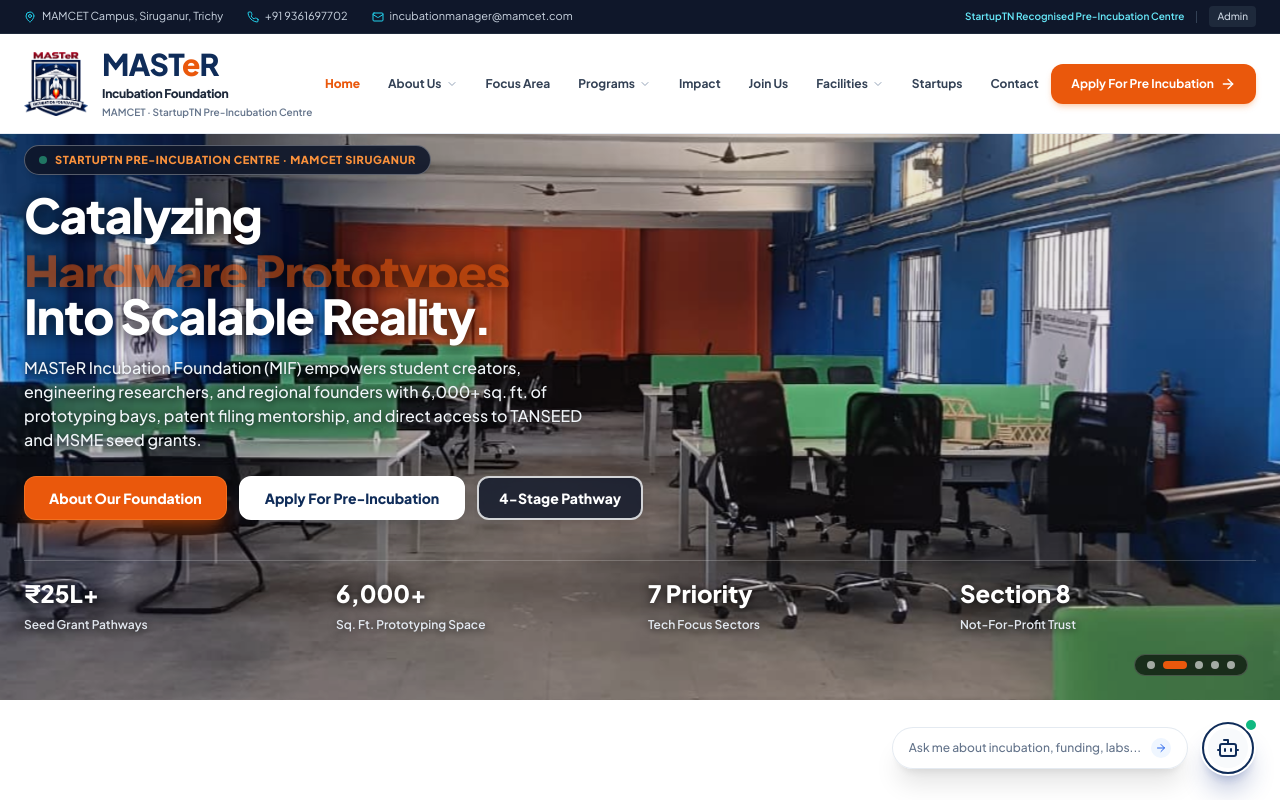
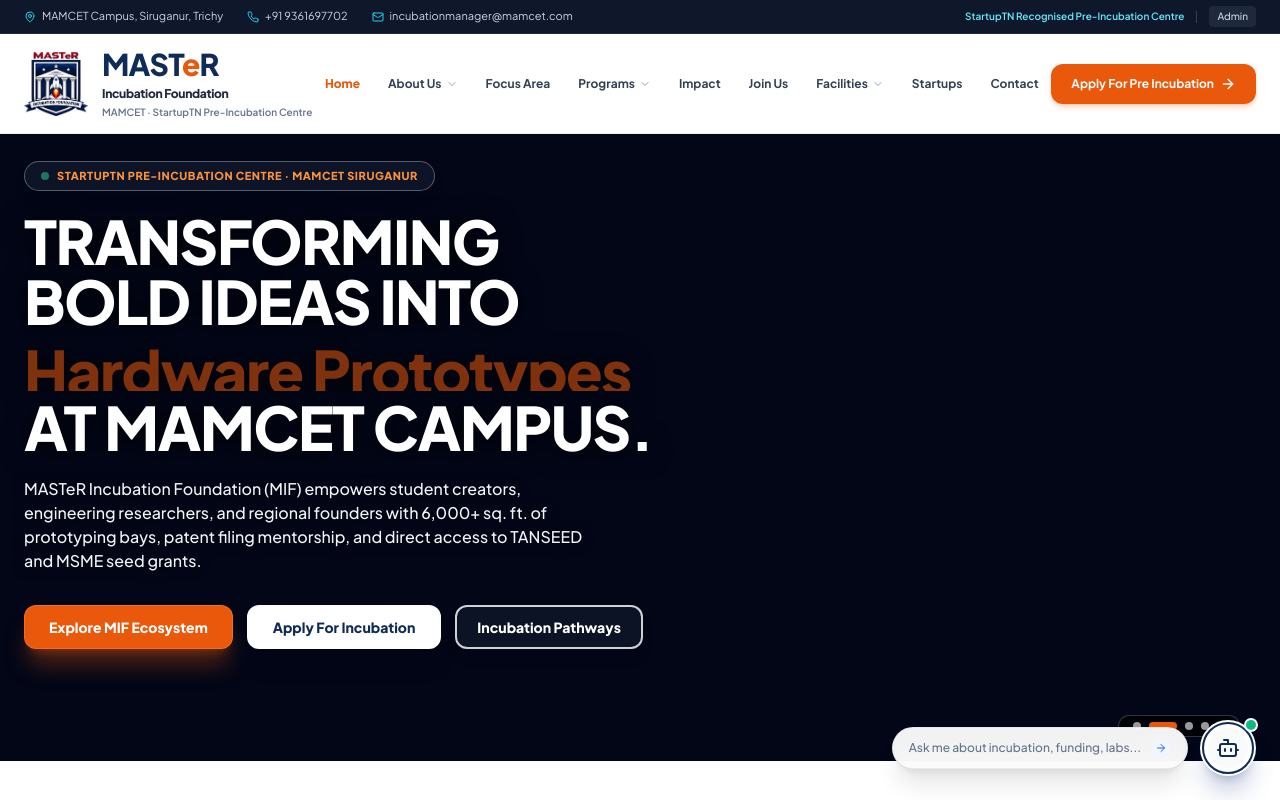
Before and after one commit to MOHAMEDYUNUS-A/incubation, a Next.js app: page / in a window 1280 px wide. Shown: the top 800 px of the page. Built offline with nearby package versions, Linux system fonts and the light colour scheme.

Commit message:
feat: remove cluttered info pills and stats bar, implement cinematic zoom-in/zoom-out Ken Burns hero transitions, and refresh hero copy

```diff
--- a/src/components/hero/Hero.tsx
+++ b/src/components/hero/Hero.tsx
@@ -6,11 +6,11 @@ import { motion, AnimatePresence } from "framer-motion";
 import { useSiteContent } from "@/context/ContentContext";
 
 const ROTATING_TEXTS = [
-  "Deep-Tech Startups",
-  "Student Innovators",
-  "Hardware Prototypes",
-  "TANSEED Seed Grants",
-  "Engineering Ventures",
+  "Deep-Tech & IoT Hardware",
+  "Student & Faculty Ventures",
+  "Non-Dilutive Seed Grants",
+  "Patented Innovations",
+  "Scalable Regional Startups",
 ];
 
 const HERO_IMAGES = [
@@ -32,7 +32,7 @@ export default function Hero({ onOpenAI }: { onOpenAI?: () => void }) {
       ? content.hero.rotatingTexts
       : ROTATING_TEXTS;
   const badgeText =
-    content?.hero?.badge || "StartupTN Pre-Incubation Centre · MAMCET Siruganur";
+    content?.hero?.badge || "Official Technology Business Incubator · Section 8 Non-Profit";
   const narrativeText = content?.hero?.narrative;
 
   const [currentTextIndex, setCurrentTextIndex] = useState(0);
@@ -54,32 +54,37 @@ export default function Hero({ onOpenAI }: { onOpenAI?: () => void }) {
     return () => clearInterval(imageInterval);
   }, [heroImages.length]);
 
-  const handlePrevImage = () => {
-    setCurrentImageIndex((prev) => (prev - 1 + heroImages.length) % heroImages.length);
-  };
-
-  const handleNextImage = () => {
-    setCurrentImageIndex((prev) => (prev + 1) % heroImages.length);
-  };
-
   return (
-    <section className="relative w-full overflow-hidden pt-28 sm:pt-36 pb-12 sm:pb-16 bg-slate-950 flex flex-col justify-center min-h-[580px] sm:min-h-[640px]">
-      {/* ================= Campus Photo Slider: 100% Bright & Crisp, ZERO DARK OPACITY OVERLAY ================= */}
+    <section className="relative w-full overflow-hidden pt-32 sm:pt-40 pb-20 sm:pb-28 bg-slate-950 flex flex-col justify-center min-h-[620px] sm:min-h-[700px]">
+      {/* ================= Campus Photo Slider with Dynamic Zoom-In / Zoom-Out Ken Burns Transitions ================= */}
       <div className="absolute inset-0 z-0 overflow-hidden">
         <AnimatePresence mode="wait">
           <motion.div
             key={currentImageIndex}
-            initial={{ opacity: 0.85, scale: 1.01 }}
-            animate={{ opacity: 1, scale: 1 }}
-            exit={{ opacity: 0.85 }}
-            transition={{ duration: 0.6, ease: "easeInOut" }}
-            className="absolute inset-0 bg-cover bg-center brightness-100 contrast-100"
+            initial={{
+              opacity: 0,
+              scale: currentImageIndex % 2 === 0 ? 1.0 : 1.15,
+            }}
+            animate={{
+              opacity: 1,
+              scale: currentImageIndex % 2 === 0 ? 1.14 : 1.0,
+            }}
+            exit={{
+              opacity: 0,
+              scale: currentImageIndex % 2 === 0 ? 1.18 : 0.96,
+            }}
+            transition={{
+              duration: 6.2,
+              ease: "easeOut",
+              opacity: { duration: 0.9, ease: "easeInOut" },
+            }}
+            className="absolute inset-0 bg-cover bg-center brightness-100 contrast-100 will-change-transform"
             style={{ backgroundImage: `url(${heroImages[currentImageIndex]})` }}
           />
         </AnimatePresence>
 
         {/* Carousel Slide Indicators with Orange Active Pill */}
-        <div className="absolute bottom-4 sm:bottom-6 right-4 sm:right-8 z-20 flex items-center gap-2 px-3 py-1.5 rounded-full bg-black/60 backdrop-blur-md border border-white/20">
+        <div className="absolute bottom-6 right-6 sm:right-10 z-20 flex items-center gap-2 px-3.5 py-1.5 rounded-full bg-black/60 backdrop-blur-md border border-white/20">
           {heroImages.map((_, idx) => (
             <button
               key={idx}
@@ -87,7 +92,7 @@ export default function Hero({ onOpenAI }: { onOpenAI?: () => void }) {
               aria-label={`Go to slide ${idx + 1}`}
               className={`transition-all duration-300 ${
                 currentImageIndex === idx
-                  ? "w-6 h-2 rounded-full bg-[#ea580c]"
+                  ? "w-7 h-2 rounded-full bg-[#ea580c]"
                   : "w-2 h-2 rounded-full bg-white/60 hover:bg-white/90"
               }`}
             />
@@ -103,7 +108,7 @@ export default function Hero({ onOpenAI }: { onOpenAI?: () => void }) {
             initial={{ opacity: 0, y: 15 }}
             animate={{ opacity: 1, y: 0 }}
             transition={{ duration: 0.45, delay: 0.1, ease: "easeOut" }}
-            className="inline-flex items-center gap-2 px-3.5 py-1.5 rounded-full bg-slate-900/90 backdrop-blur-md border border-white/30 text-white text-xs font-semibold mb-4 shadow-md"
+            className="inline-flex items-center gap-2 px-4 py-1.5 rounded-full bg-slate-900/90 backdrop-blur-md border border-white/30 text-white text-xs font-semibold mb-5 shadow-lg"
           >
             <span className="w-2 h-2 rounded-full bg-emerald-400 animate-pulse" />
             <span className="text-orange-400 font-extrabold uppercase tracking-wider text-[10px] sm:text-[11px]">
@@ -111,30 +116,31 @@ export default function Hero({ onOpenAI }: { onOpenAI?: () => void }) {
             </span>
           </motion.div>
 
-          {/* Minimized Headline with Dynamic Text Rotation & Transition */}
+          {/* Visionary Headline with Dynamic Text Rotation & Transition */}
           <motion.h1
             initial={{ opacity: 0, y: 18 }}
             animate={{ opacity: 1, y: 0 }}
             transition={{ duration: 0.5, delay: 0.2, ease: "easeOut" }}
-            className="text-2xl sm:text-3xl md:text-4xl lg:text-5xl font-black text-white tracking-tight font-display leading-[1.15] mb-4 drop-shadow-[0_2px_8px_rgba(0,0,0,0.8)]"
+            className="text-3xl sm:text-4xl md:text-5xl lg:text-6xl font-black text-white tracking-tight font-display leading-[1.12] mb-5 drop-shadow-[0_2px_12px_rgba(0,0,0,0.85)]"
           >
-            Catalyzing{" "}
+            TRANSFORMING <br />
+            BOLD IDEAS INTO{" "}
             <span className="inline-block relative overflow-hidden align-baseline">
               <AnimatePresence mode="wait">
                 <motion.span
                   key={currentTextIndex}
-                  initial={{ y: 20, opacity: 0 }}
+                  initial={{ y: 22, opacity: 0 }}
                   animate={{ y: 0, opacity: 1 }}
-                  exit={{ y: -20, opacity: 0 }}
+                  exit={{ y: -22, opacity: 0 }}
                   transition={{ duration: 0.35, ease: "easeOut" }}
-                  className="inline-block text-[#ea580c] font-black drop-shadow-[0_2px_10px_rgba(0,0,0,0.8)]"
+                  className="inline-block text-[#ea580c] font-black drop-shadow-[0_2px_10px_rgba(0,0,0,0.85)]"
                 >
                   {rotatingTexts[currentTextIndex]}
                 </motion.span>
               </AnimatePresence>
             </span>
             <br />
-            Into Scalable Reality.
+            AT MAMCET CAMPUS.
           </motion.h1>
 
           {/* Editorial Narrative with Drop-shadow & Transition */}
@@ -142,11 +148,11 @@ export default function Hero({ onOpenAI }: { onOpenAI?: () => void }) {
             initial={{ opacity: 0, y: 20 }}
             animate={{ opacity: 1, y: 0 }}
             transition={{ duration: 0.5, delay: 0.3, ease: "easeOut" }}
-            className="text-xs sm:text-sm md:text-base text-slate-100 leading-relaxed mb-6 font-medium max-w-xl drop-shadow-[0_1px_4px_rgba(0,0,0,0.9)]"
+            className="text-xs sm:text-sm md:text-base text-slate-100 leading-relaxed mb-8 font-medium max-w-xl drop-shadow-[0_1px_6px_rgba(0,0,0,0.95)]"
           >
             {narrativeText || (
               <>
-                <strong className="text-white font-bold">MASTeR Incubation Foundation (MIF)</strong> empowers student creators, researchers, and regional founders with 6,000+ sq. ft. of prototyping labs, patent filing mentorship, and direct access to TANSEED and MSME seed grants.
+                <strong className="text-white font-bold">MASTeR Incubation Foundation (MIF)</strong> is the premier institutional technology business incubator of Central Tamil Nadu. Providing 6,000+ sq. ft. of dedicated prototyping labs, one-on-one founder mentorship, and direct pathways to TANSEED and MSME grant funding to convert college research into scalable market enterprises.
               </>
             )}
           </motion.p>
@@ -156,13 +162,13 @@ export default function Hero({ onOpenAI }: { onOpenAI?: () => void }) {
             initial={{ opacity: 0, y: 22 }}
             animate={{ opacity: 1, y: 0 }}
             transition={{ duration: 0.55, delay: 0.4, ease: "easeOut" }}
-            className="flex flex-wrap items-center gap-3 mb-10"
+            className="flex flex-wrap items-center gap-3.5"
           >
             <Link href="/about">
               <button
                 className="bg-[#ea580c] hover:bg-[#c2410c] text-white font-black text-xs sm:text-sm px-6 h-11 rounded-xl shadow-xl shadow-orange-600/35 hover:shadow-orange-600/50 hover:scale-[1.03] active:scale-[0.98] transition-all duration-200 border border-orange-400/40"
               >
-                About Our Foundation
+                Explore MIF Ecosystem
               </button>
             </Link>
 
@@ -170,7 +176,7 @@ export default function Hero({ onOpenAI }: { onOpenAI?: () => void }) {
               <button
                 className="bg-white hover:bg-slate-100 text-[#0f2c59] hover:text-[#ea580c] font-black text-xs sm:text-sm px-6 h-11 rounded-xl shadow-xl hover:shadow-2xl hover:scale-[1.03] active:scale-[0.98] transition-all duration-200 border-2 border-white"
               >
-                Apply For Pre-Incubation
+                Apply For Incubation
               </button>
             </Link>
 
@@ -178,7 +184,7 @@ export default function Hero({ onOpenAI }: { onOpenAI?: () => void }) {
               <button
                 className="bg-slate-900/80 hover:bg-slate-900 text-white hover:text-white font-black text-xs sm:text-sm px-5 h-11 rounded-xl border-2 border-white/80 hover:border-white backdrop-blur-md shadow-lg hover:scale-[1.03] active:scale-[0.98] transition-all duration-200"
               >
-                4-Stage Pathway
+                Incubation Pathways
               </button>
             </Link>
 
@@ -192,31 +198,6 @@ export default function Hero({ onOpenAI }: { onOpenAI?: () => void }) {
             )}
           </motion.div>
         </div>
-
-        {/* Minimal Stats Strip at the bottom of the Hero with Transition */}
-        <motion.div
-          initial={{ opacity: 0, y: 24 }}
-          animate={{ opacity: 1, y: 0 }}
-          transition={{ duration: 0.6, delay: 0.5, ease: "easeOut" }}
-          className="pt-4 border-t border-white/20 grid grid-cols-2 sm:grid-cols-4 gap-4 text-white drop-shadow-[0_1px_4px_rgba(0,0,0,0.8)]"
-        >
-          <div>
-            <span className="block text-xl sm:text-2xl font-black text-white font-display">₹25L+</span>
-            <span className="text-slate-200 text-xs font-semibold">Seed Grant Pathways</span>
-          </div>
-          <div>
-            <span className="block text-lg sm:text-2xl font-black text-white font-display">6,000+</span>
-            <span className="text-slate-200 text-xs font-semibold">Sq. Ft. Prototyping Space</span>
-          </div>
-          <div>
-            <span className="block text-lg sm:text-2xl font-black text-white font-display">7 Priority</span>
-            <span className="text-slate-200 text-xs font-semibold">Tech Focus Sectors</span>
-          </div>
-          <div>
-            <span className="block text-lg sm:text-2xl font-black text-white font-display">Section 8</span>
-            <span className="text-slate-200 text-xs font-semibold">Not-For-Profit Trust</span>
-          </div>
-        </motion.div>
       </div>
     </section>
   );
--- a/src/components/sections/InfrastructureDetails.tsx
+++ b/src/components/sections/InfrastructureDetails.tsx
@@ -2,7 +2,7 @@
 
 import React from "react";
 import Link from "next/link";
-import { Check, ArrowRight, Building, Sparkles, Cpu, Layers } from "lucide-react";
+import { Check, ArrowRight } from "lucide-react";
 import { Button } from "@/components/ui/button";
 import { RevealLeft, RevealRight } from "@/components/animations/LightAnimations";
 
@@ -17,18 +17,6 @@ export default function InfrastructureDetails() {
           {/* Left Column: Floating in Air 3D Facility Photo (User Request: floating in air) */}
           <RevealLeft className="lg:col-span-6">
             <div className="relative">
-              {/* Floating Pill 1 */}
-              <div className="absolute -top-4 -left-3 z-20 px-3.5 py-1.5 rounded-full bg-white/95 backdrop-blur-md text-[#0f2c59] text-xs font-bold border border-slate-200 shadow-xl flex items-center gap-1.5 animate-float-delayed">
-                <span className="w-2 h-2 rounded-full bg-emerald-500 animate-ping" />
-                <span>6,000+ Sq. Ft. Prototyping Space</span>
-              </div>
-
-              {/* Floating Pill 2 */}
-              <div className="absolute -bottom-4 -right-3 z-20 px-3.5 py-1.5 rounded-full bg-[#0f2c59] text-white text-xs font-bold shadow-xl flex items-center gap-1.5 animate-float-reverse">
-                <Cpu className="w-3.5 h-3.5 text-cyan-300" />
-                <span>Additive 3D & IoT Test Benches</span>
-              </div>
-
               {/* Main Floating in Air Card */}
               <div className="animate-float hover:[animation-play-state:paused] relative rounded-3xl overflow-hidden border-2 border-slate-200/90 shadow-[0_25px_60px_rgba(15,44,89,0.18)] bg-white group transition-all duration-300">
                 <div className="relative aspect-[4/3] w-full overflow-hidden bg-slate-100">
@@ -48,14 +36,6 @@ export default function InfrastructureDetails() {
                       Multidisciplinary Incubation & Mentoring Auditorium
                     </h4>
                   </div>
-                </div>
-
-                {/* Sub-strip with facility details */}
-                <div className="p-4 bg-slate-50 border-t border-slate-200 flex items-center justify-between text-xs text-slate-700">
-                  <span className="font-semibold text-slate-800">
-                    Host Institution Allotted Incubation Block
-                  </span>
-                  <span className="font-mono text-orange-600 font-bold text-sm">6,000+ Sq. Ft.</span>
                 </div>
               </div>
             </div>
```
Also changed, not shown: src/components/sections/CampusPhotoGallery.tsx (+5 -84 lines), src/components/sections/DisruptiveEpicenter.tsx (+0 -12 lines), src/components/sections/FocusAreas.tsx (+3 -8 lines).
